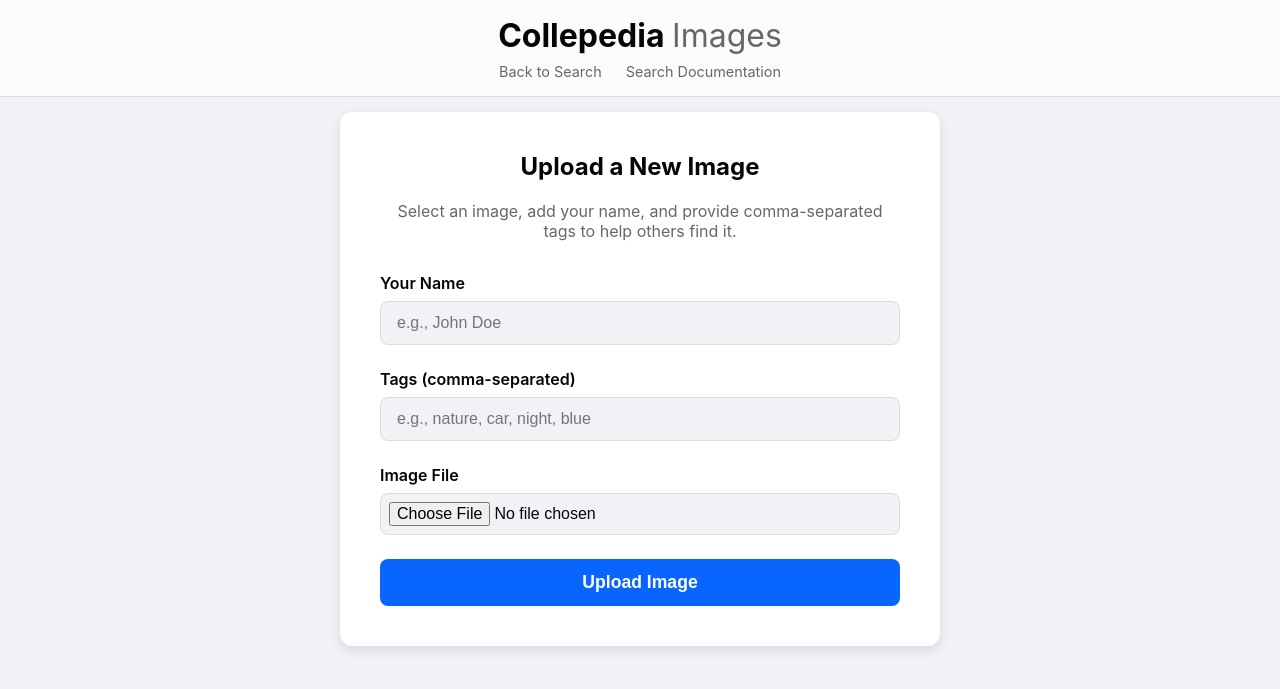
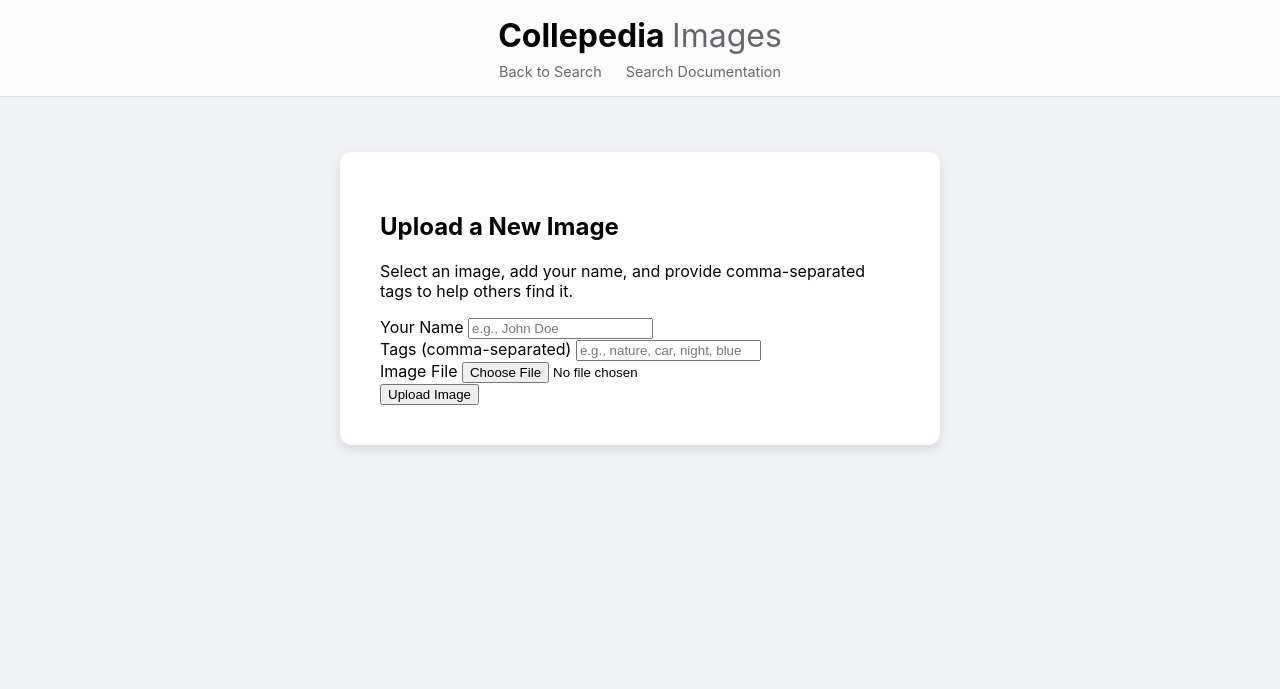
Before and after one commit to AbdulRahman-Muhammad/CollepediaImages, a Flask app: page /upload-page in a window 1280 px wide. Shown: the top 689 px of the page. Run offline with Flask 3, Linux system fonts and the light colour scheme; parts of the project's set-up code (start-up, migrations or seed data) failed here and were passed over.

Commit message:
Update style.css

```diff
--- a/static/style.css
+++ b/static/style.css
@@ -30,10 +30,10 @@
     background-color: var(--bg-color);
     color: var(--text-color);
     margin: 0;
-    padding-top: 120px;
     transition: background-color 0.3s, color 0.3s;
 }
 
+/* --- Header --- */
 .search-header {
     position: fixed; top: 0; width: 100%; padding: 1rem; text-align: center; z-index: 1000;
     background: var(--glass-bg); backdrop-filter: blur(12px); -webkit-backdrop-filter: blur(12px);
@@ -57,25 +57,28 @@
 .header-nav a { color: var(--text-color-secondary); text-decoration: none; font-size: 0.9rem; }
 .header-nav a:hover { color: var(--primary-color); }
 
+/* --- Masonry Gallery --- */
 .gallery-grid {
-    padding: 1rem; column-gap: 1rem;
-    column-count: 5;
+    display: grid;
+    grid-template-columns: repeat(auto-fill, minmax(250px, 1fr));
+    gap: 1rem;
+    padding: 1rem;
+    margin-top: 120px; /* يبدأ بعد الهيدر */
 }
+
 .gallery-card {
-    display: inline-block; width: 100%; margin-bottom: 1rem;
-    border-radius: var(--border-radius); overflow: hidden;
-    cursor: pointer; position: relative;
+    break-inside: avoid;
+    border-radius: var(--border-radius);
+    overflow: hidden;
+    cursor: pointer;
+    position: relative;
     box-shadow: 0 4px 12px var(--shadow-color);
     transition: transform 0.2s ease-out;
 }
 .gallery-card:hover { transform: scale(1.03); }
-.gallery-card img { display: block; width: 100%; height: auto; }
+.gallery-card img { width: 100%; display: block; height: auto; }
 
-@media (max-width: 1400px) { .gallery-grid { column-count: 4; } }
-@media (max-width: 1100px) { .gallery-grid { column-count: 3; } }
-@media (max-width: 800px) { .gallery-grid { column-count: 2; } }
-@media (max-width: 500px) { .gallery-grid { column-count: 1; } }
-
+/* --- Modal --- */
 .modal-overlay {
     position: fixed; inset: 0; background: rgba(0, 0, 0, 0.8); display: flex;
     justify-content: center; align-items: center; z-index: 2000;
@@ -112,18 +115,18 @@
 }
 .modal-actions button:hover { background: var(--bg-color); }
 
-.loader-hidden { display: none !important; }
-
-.doc-page { padding-top: 80px; }
+/* --- Docs & Upload Pages --- */
+.doc-page { margin-top: 120px; }
 .doc-content { max-width: 800px; margin: 2rem auto; padding: 2rem; background: var(--surface-color); border-radius: var(--border-radius); }
 .doc-content h3 { border-bottom: 1px solid var(--border-color); padding-bottom: 0.5rem; margin-top: 2rem; }
 .doc-content code { background: var(--bg-color); padding: 0.2rem 0.5rem; border-radius: 4px; font-family: monospace; }
-/* --- Upload Page Specific Styles --- */
+
 .upload-container {
     display: flex;
     justify-content: center;
     align-items: center;
     padding: 2rem;
+    margin-top: 120px; /* يبدأ بعد الهيدر */
 }
 
 .upload-form-wrapper {
@@ -134,106 +137,3 @@
     border-radius: var(--border-radius);
     box-shadow: 0 4px 12px var(--shadow-color);
 }
-
-.upload-form-wrapper h2 {
-    margin-top: 0;
-    text-align: center;
-}
-
-.upload-form-wrapper p {
-    text-align: center;
-    color: var(--text-color-secondary);
-    margin-bottom: 2rem;
-}
-
-.form-group {
-    margin-bottom: 1.5rem;
-}
-
-.form-group label {
-    display: block;
-    margin-bottom: 0.5rem;
-    font-weight: 600;
-}
-
-.form-group input[type="text"],
-.form-group input[type="file"] {
-    width: 100%;
-    padding: 0.75rem 1rem;
-    border: 1px solid var(--border-color);
-    border-radius: 8px;
-    background-color: var(--bg-color);
-    color: var(--text-color);
-    font-size: 1rem;
-}
-
-.form-group input[type="file"] {
-    padding: 0.5rem;
-}
-
-.form-group input:focus {
-    outline: none;
-    border-color: var(--primary-color);
-    box-shadow: 0 0 0 3px color-mix(in srgb, var(--primary-color) 20%, transparent);
-}
-
-.submit-btn {
-    width: 100%;
-    padding: 0.8rem 1rem;
-    background-color: var(--primary-color);
-    color: white;
-    border: none;
-    border-radius: 8px;
-    font-size: 1.1rem;
-    font-weight: 700;
-    cursor: pointer;
-    transition: background-color 0.2s;
-    display: flex;
-    justify-content: center;
-    align-items: center;
-}
-
-.submit-btn:hover:not(:disabled) {
-    background-color: color-mix(in srgb, var(--primary-color) 90%, black);
-}
-
-.submit-btn:disabled {
-    background-color: var(--text-color-secondary);
-    cursor: not-allowed;
-}
-
-.form-feedback {
-    text-align: center;
-    margin-top: 1rem;
-    padding: 0.75rem;
-    border-radius: 8px;
-    display: none; /* Hidden by default */
-}
-
-.form-feedback:not(:empty) {
-    display: block;
-}
-
-.form-feedback.success {
-    background-color: color-mix(in srgb, #4caf50 20%, transparent);
-    color: #4caf50;
-}
-
-.form-feedback.error {
-    background-color: color-mix(in srgb, #f44336 20%, transparent);
-    color: #f44336;
-}
-
-/* Loader animation for the button */
-.btn-loader {
-    width: 20px;
-    height: 20px;
-    border: 3px solid rgba(255, 255, 255, 0.3);
-    border-radius: 50%;
-    border-top-color: #fff;
-    animation: spin 1s ease-in-out infinite;
-}
-
-@keyframes spin {
-    to { transform: rotate(360deg); }
-}
```
